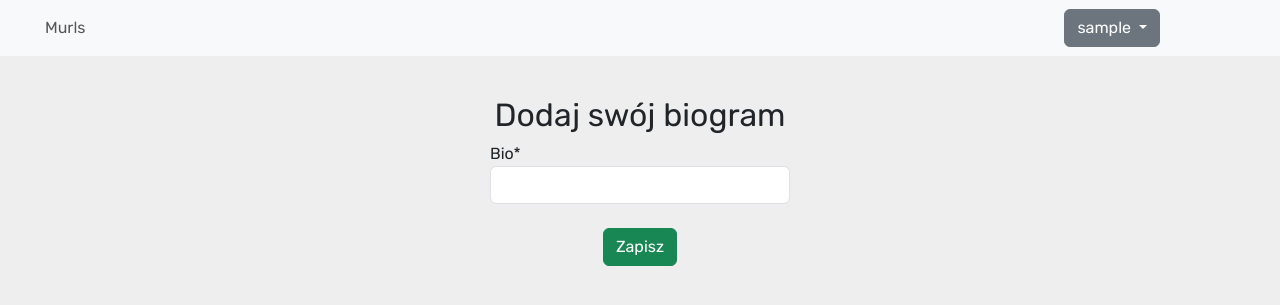
After one commit to Burnsedia/murls, a Django app: page /add-biogram in a window 1280 px wide. The commit adds this page. Shown: the top 305 px of the page. Run offline with Django 4.2, Linux system fonts and the light colour scheme; the visitor is signed in with stand-in values (Sample User, id 1); some libraries are stand-ins or nearby versions.

Commit message:
Add biogram option

```diff
--- a/murls/main/forms.py
+++ b/murls/main/forms.py
@@ -2,7 +2,8 @@ from django import forms
 from django.contrib.auth.forms import UserCreationForm, AuthenticationForm
 from django.contrib.auth.models import User
 from django.shortcuts import render
-from .models import ProfileLink
+from .models import ProfileLink, ProfileBiogram
+
 
 class RegisterForm(UserCreationForm):
     email = forms.EmailField(required=True)
@@ -17,7 +18,6 @@ class RegisterForm(UserCreationForm):
         max_length=150,
         widget=forms.TextInput(attrs={'class': 'form-control'})
     )
-
 
     password1 = forms.CharField(
         label='Hasło',
@@ -35,6 +35,7 @@ class RegisterForm(UserCreationForm):
         model = User
         fields = ["username", "email", "password1", "password2"]
 
+
 class AddProfile(forms.ModelForm):
     def __init__(self, *args, **kwargs):
         super().__init__(*args, **kwargs)
@@ -51,6 +52,22 @@ class AddProfile(forms.ModelForm):
         max_length=200,
         error_messages={'required': 'Please let us know what to call you!'}
     )
+
     class Meta:
         model = ProfileLink
         fields = ["application", "link"]
+
+
+class AddBiogram(forms.ModelForm):
+    def __init__(self, *args, **kwargs):
+        super().__init__(*args, **kwargs)
+        self.fields['biogram'].widget.attrs.update({'class': 'form-control custom-input'})
+
+    biogram = forms.CharField(
+        label='Bio',
+        max_length=400,
+    )
+
+    class Meta:
+        model = ProfileBiogram
+        fields = ["biogram"]
--- a/murls/main/models.py
+++ b/murls/main/models.py
@@ -1,8 +1,15 @@
 from django.db import models
 from django.contrib.auth.models import User
+
+
 # Create your models here.
 
 class ProfileLink(models.Model):
     owner = models.ForeignKey(User, on_delete=models.CASCADE)
     application = models.CharField(max_length=150, verbose_name=u"Aplikacja")
     link = models.URLField(verbose_name=u"Link do profilu")
+
+
+class ProfileBiogram(models.Model):
+    owner = models.ForeignKey(User, on_delete=models.CASCADE)
+    biogram = models.CharField(max_length=350, verbose_name='Opis...', null=True)
--- a/murls/main/static/theme.css
+++ b/murls/main/static/theme.css
@@ -1,7 +1,12 @@
 body{
-background-color: rgb(255, 236, 179);
+background-color: rgb(238, 238, 238);
 font-family: 'Rubik', sans-serif;
 
+}
+
+a{
+    text-decoration:none;
+    color: black;
 }
 
 .navbar{
@@ -22,6 +27,10 @@ width: 300px;
 }
 
 .login-input{
-    border: 5px solid orange;
-    border-radius: 15px;
+background-color : orange;
+height: 350px;
+width: 350px;
 }
+
+.social-share{
+}
--- a/murls/main/templates/main/base.html
+++ b/murls/main/templates/main/base.html
@@ -48,6 +48,7 @@
                             <ul class="dropdown-menu" aria-labelledby="dropdownMenuButton1">
                                 <li><a class="dropdown-item" href="/@{{user}}">Mój profil</a></li>
                                 <li><a class="dropdown-item" href="/add-profile">Dodaj konta</a></li>
+                                <li><a class="dropdown-item" href="/add-biogram">Dodaj biogram</a></li>
                                 <li><a class="dropdown-item" href="/">Edytuj konta</a></li>
                                 <li><a class="dropdown-item" href="/logout">Wyloguj</a></li>
                             </ul>
--- /dev/null
+++ b/murls/main/templates/main/biogram.html
@@ -0,0 +1,17 @@
+{% extends 'main/base.html' %}
+{% load crispy_forms_tags %}
+{% block content %}
+<div class="container-fluid d-flex aligns-items-center justify-content-center">
+    <div class>
+        <h2 class="text-center">Dodaj swój biogram </h2>
+            <form method="post">
+            {% csrf_token %}{{form|crispy}}
+            <br>
+                <div class="col-md-12 text-center">
+            <button type="submit" class="btn btn-success text-center">Zapisz </button>
+                </div>
+            </form>
+    </div>
+</div>
+
+{% endblock %}
--- a/murls/main/urls.py
+++ b/murls/main/urls.py
@@ -6,5 +6,6 @@ urlpatterns = [
     path('home', views.home, name='home'),
     path('signup', views.sign_up, name='signup'),
     path('add-profile', views.add_link, name='addlink'),
+    path('add-biogram', views.add_biogram, name='biogram'),
     path('@<str:username>/', views.ShowProfilePage, name='ShowProfilePage'),
 ]
--- a/murls/main/views.py
+++ b/murls/main/views.py
@@ -1,9 +1,9 @@
 from django.shortcuts import render, redirect
-from .forms import RegisterForm, AddProfile
+from .forms import RegisterForm, AddProfile, AddBiogram
 from django.contrib.auth import login, logout, authenticate
 from django.contrib.auth.models import User
 from django.contrib.auth.decorators import login_required
-from .models import ProfileLink
+from .models import ProfileLink, ProfileBiogram
 from django.http import HttpResponse
 
 # Create your views here.
@@ -48,10 +48,27 @@ def add_link(request):
 
     return render(request, 'main/add_profile.html', {"form": form})
 
+@login_required(login_url='/login')
+def add_biogram(request):
+    if request.method == 'POST':
+        form = AddBiogram(request.POST)
+        if form.is_valid():
+            link = form.save(commit=False)
+            link.owner = request.user
+            link.save()
+            return redirect("/home")
+    else:
+        form = AddBiogram()
+
+    return render(request, 'main/biogram.html', {"form": form})
+
 
 def ShowProfilePage(request, username):
         user_login = User.objects.get(username=username)
         user_n = User.objects.filter(username=username).first()
         user_id = user_n.id
         user_links = ProfileLink.objects.filter(owner=user_id)
-        return render(request, 'main/user_profile.html', {"user_login": user_login, "user_links": user_links})
+        user_bio = ProfileBiogram.objects.filter(owner_id=user_id).last()
+
+        return render(request, 'main/user_profile.html', {"user_login": user_login, "user_links": user_links,
+                                                          "user_bio": user_bio})
--- a/murls/murls/settings.py
+++ b/murls/murls/settings.py
@@ -39,7 +39,8 @@ INSTALLED_APPS = [
     'django.contrib.staticfiles',
     'main.apps.MainConfig',
     'crispy_forms',
-    'bootstrap5'
+    'bootstrap5',
+    'django_social_share'
 ]
 
 MIDDLEWARE = [
```
Also changed, not shown: murls/main/templates/main/user_profile.html (+18 -1 lines), murls/main/templates/registration/login.html (+4 -7 lines).
